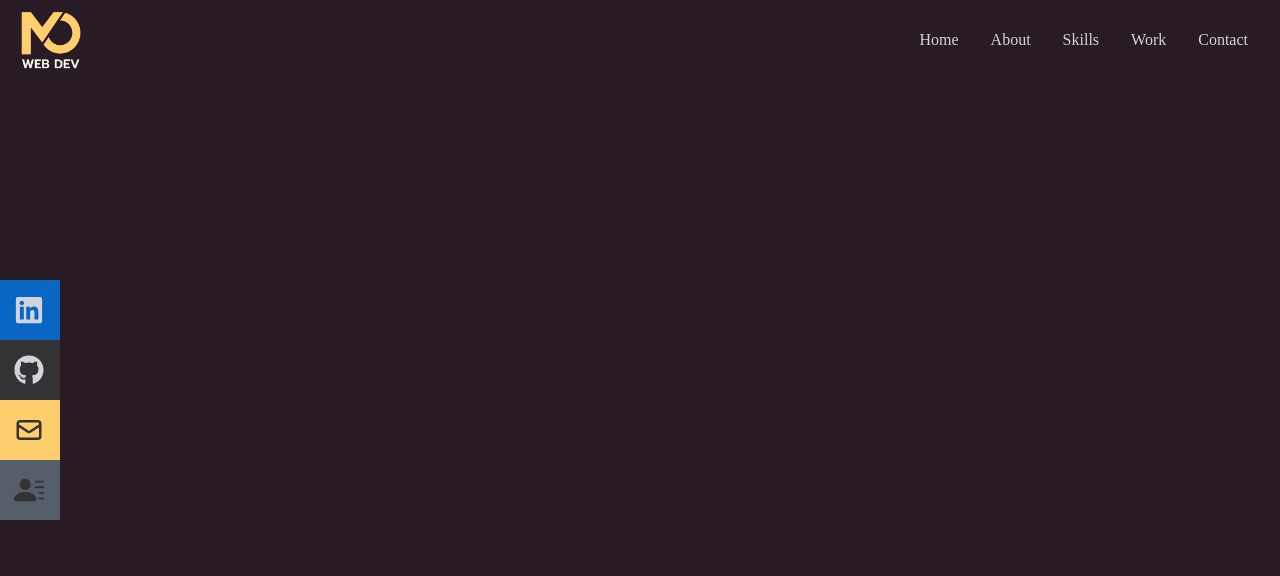
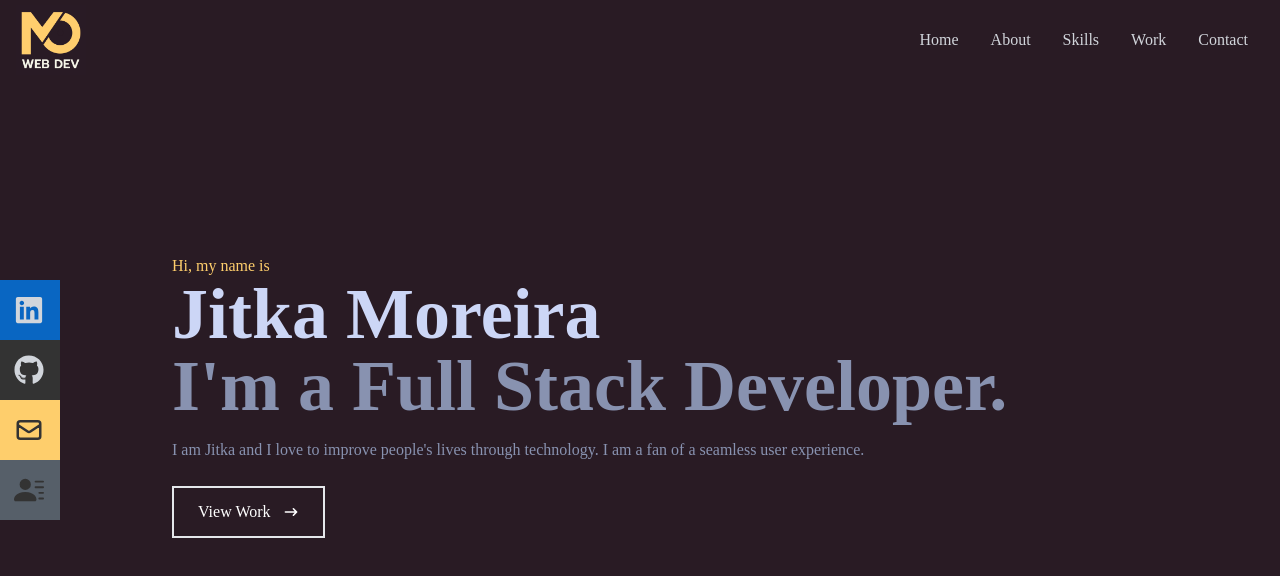
Before and after one commit to jitasek/my-portfolio-react, a React (Create React App) app: page / in a window 1280 px wide. Shown: the top 576 px of the page. Built offline with nearby package versions, Linux system fonts and the light colour scheme.

Commit message:
Add Home component content

```diff
--- a/src/components/Home.jsx
+++ b/src/components/Home.jsx
@@ -2,7 +2,34 @@
 import { HiArrowNarrowRight } from "react-icons/hi";
 
 const Home = () => {
-  return <div className="w-full h-screen bg-[#291b24]">Home</div>;
+  return (
+    <div name="home" className="w-full h-screen bg-[#291b24]">
+      {/* Container */}
+      <div className="max-w-[1000px] mx-auto px-8 flex flex-col justify-center h-full">
+        <p className="text-[#fece6c]">Hi, my name is</p>
+        <h1 className="text-4xl sm:text-7xl font-bold text-[#ccd6f6]">
+          Jitka Moreira
+        </h1>
+        <h2 className="text-4xl sm:text-7xl font-bold text-[#8892b0]">
+          I'm a Full Stack Developer.
+        </h2>
+        <p className="text-[#8892b0] py-4 max-w-[700px]">
+          I am Jitka and I love to improve people's lives through technology. I
+          am a fan of a seamless user experience.
+        </p>
+        <div>
+          <button className="text-white group border-2 px-6 py-3 my-2 flex items-center hover:bg-[#fece6c] hover:border-[#fece6c]">
+            View Work
+            <span className="group-hover:rotate-90 duration-300">
+              <HiArrowNarrowRight className="ml-3" />
+            </span>
+          </button>
+        </div>
+      </div>
+    </div>
+  );
 };
 
 export default Home;
+
+// name="home" (line 6) added for the purpose of React smooth scroll
```
